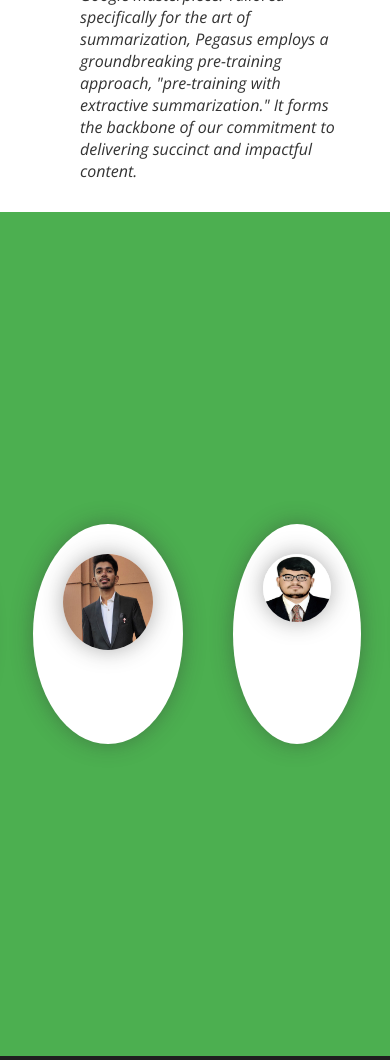
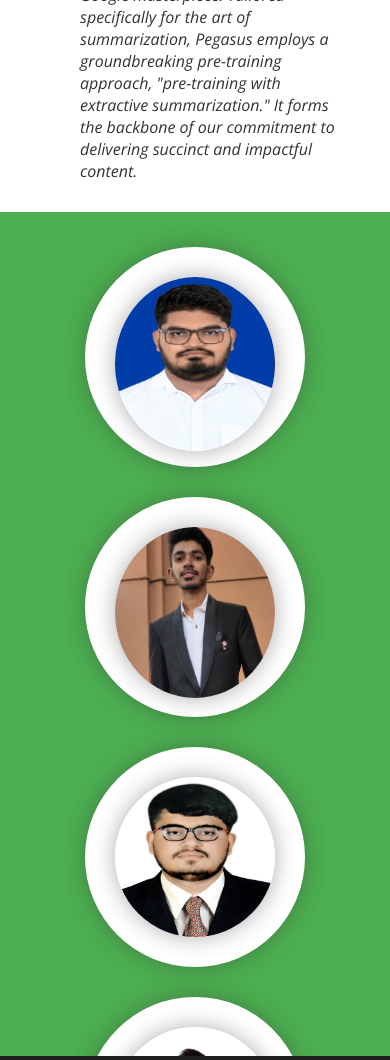
Before and after one commit to Zoro-jsx/Text-Summarization1, a Django app: page / in a window 390 px wide. Shown: the part 2274-3334 px from the top of the page. Run offline with Django 4.2, Linux system fonts and the light colour scheme; some libraries are stand-ins or nearby versions; grey boxes are pictures that could not be loaded.

Commit message:
Add files via upload

```diff
--- a/summarizer/text/static/text/styles.css
+++ b/summarizer/text/static/text/styles.css
@@ -746,6 +746,9 @@ section {
   .services  .models .types .checkbox-container{
     width: 100% !important;
   }
+  .services .buttons{
+    width: 80%;
+  }
 }
 @media(max-width:340px){
   .services{
@@ -754,22 +757,25 @@ section {
   .services .icon-box h4 {
     font-size: 1.5rem;
   }
+  .services .buttons{
+    width: 100%;
+  }
 }
   /*--------------------------------------------------------------
 # Team
 --------------------------------------------------------------*/
-@font-face {
-  font-family: Exo;
-  src: url(./fonts/Exo2.0-Medium.otf);
-}
+/* Add this CSS for making all profile photos round and ensuring responsiveness */
+
 .team {
   width: 100%;
-  height: 100vh;
+  height: 100vh; /* Change to auto for responsiveness */
   display: flex;
   justify-content: center;
   align-items: center;
   background-color: #4CAF50;
+  padding: 20px; /* Add padding for better spacing */
 }
+
 .profile-card {
   position: relative;
   font-family: sans-serif;
@@ -780,12 +786,14 @@ section {
   border-radius: 50%;
   box-shadow: 0 0 22px #3336;
   transition: .6s;
-  margin: 0 25px;
+  margin: 0 15px; /* Adjust margin for better spacing */
 }
+
 .profile-card:hover {
   border-radius: 10px;
-  height: 260px;
+  height: auto; /* Change to auto for responsiveness */
 }
+
 .profile-card .img {
   position: relative;
   width: 100%;
@@ -793,9 +801,11 @@ section {
   transition: .6s;
   z-index: 99;
 }
+
 .profile-card:hover .img {
   transform: translateY(-60px);
 }
+
 .img img {
   width: 100%;
   height: 100%;
@@ -804,38 +814,56 @@ section {
   box-shadow: 0 0 22px #3336;
   transition: .6s;
 }
+
 .profile-card:hover img {
   border-radius: 10px;
 }
+
 .caption {
   text-align: center;
   transform: translateY(-80px);
   opacity: 0;
   transition: .6s;
 }
+
 .profile-card:hover .caption {
   opacity: 1;
 }
+
 .caption h3 {
   font-size: 21px;
   font-family: sans-serif;
   margin-top: 1.5rem;
 }
+
 .caption p {
   font-size: 15px;
   color: #0c52a1;
   font-family: sans-serif;
   margin: 2px 0 9px 0;
 }
+
 .caption .social-links a {
   color: #333;
   margin-right: 15px;
   font-size: 21px;
   transition: .6s;
 }
+
 .social-links a:hover {
   color: #0c52a1;
 }
+
+@media only screen and (max-width: 900px) {
+  .team {
+    flex-wrap: wrap;
+  }
+
+  .profile-card {
+    margin: 15px auto; /* Center align and adjust margin for smaller screens */
+  }
+}
+
 /*--------------------------------------------------------------
 # Loading
 --------------------------------------------------------------*/
```
